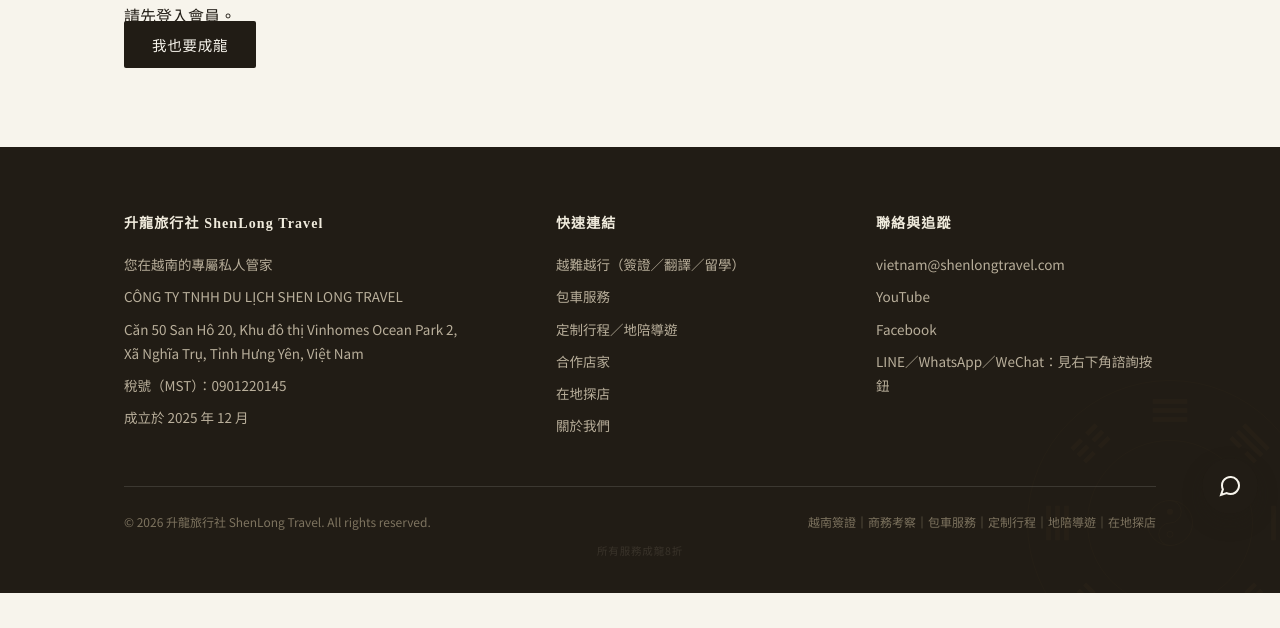
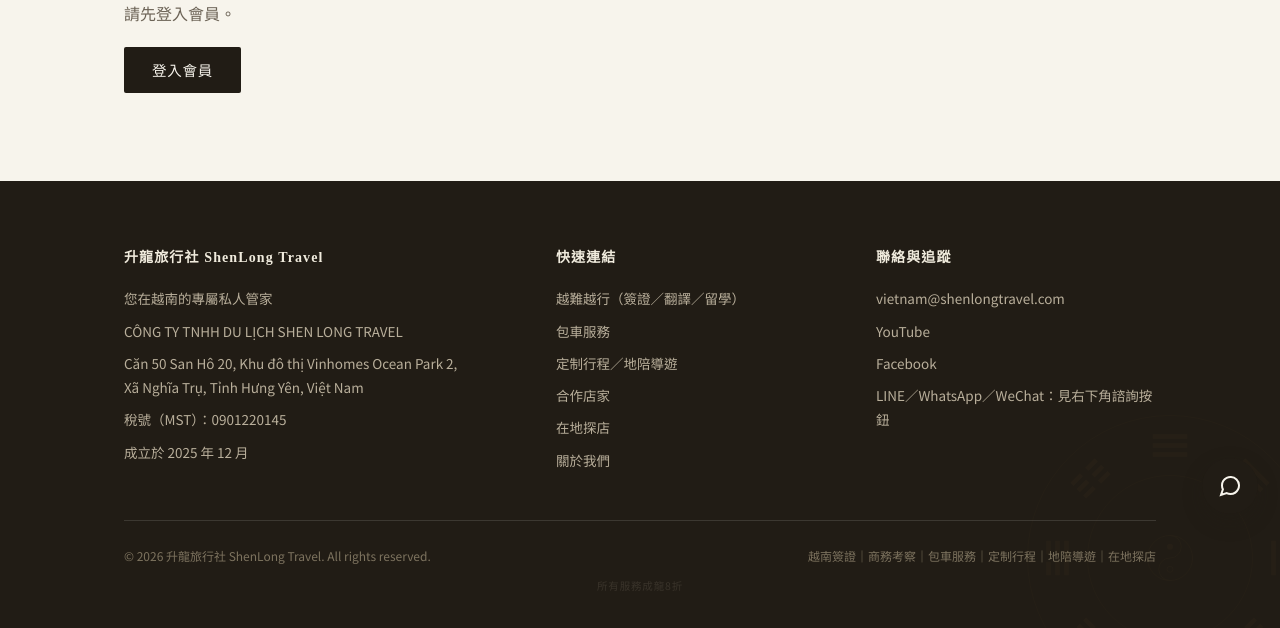
Before and after one commit to scarletedge/shenlongtravel.com, a plain HTML site: page member.html in a window 1280 px wide. Shown: the part 264-892 px from the top of the page. Before the commit the page ends 857 px from the top, so only its background shows below. Drawn offline with nearby package versions, Linux system fonts and the light colour scheme; no server answers.

Commit message:
會員中心未登入提示與登入按鈕分開
會員頁的登入按鈕改為「登入會員／登录会员」，仍走原本的登入。頁首按鈕不變。

Co-authored-by: scarletedge <scarletedge@users.noreply.github.com>

```diff
--- a/css/style.css
+++ b/css/style.css
@@ -1300,8 +1300,9 @@ section.case-section{padding:64px 0 56px}
 section.member-center{padding:56px 0 88px}
 .member-center h1{font-size:clamp(28px,4vw,42px);line-height:1.35;margin-bottom:12px}
 .member-account{margin:0 0 28px;font-size:15px;color:var(--muted);word-break:break-all}
-.member-guest p{color:var(--muted);margin-bottom:22px}
-.member-guest .btn-solid{display:inline-block}
+.member-guest{display:flex;flex-direction:column;align-items:flex-start;gap:20px}
+.member-guest p{color:var(--muted);margin:0;line-height:1.6}
+.member-guest .btn-solid{display:inline-block;margin:0;line-height:1.4;vertical-align:top}
 .member-center-grid{display:grid;grid-template-columns:1fr 1fr;gap:16px}
 .member-center-card{
   display:flex;flex-direction:column;justify-content:center;gap:8px;min-height:140px;
--- a/member.html
+++ b/member.html
@@ -70,9 +70,9 @@
 <section class="member-center">
   <div class="wrap">
     <h1>會員中心</h1>
-    <div id="member-guest">
+    <div id="member-guest" class="member-guest">
       <p>請先登入會員。</p>
-      <a href="fleet.html#member" class="btn-solid" id="member-login">我也要成龍</a>
+      <a href="fleet.html#member" class="btn-solid" id="member-login">登入會員</a>
     </div>
     <div id="member-panel" hidden>
       <p class="member-account" id="member-account" hidden></p>
```
Also changed, not shown: zh-cn/member.html (+2 -2 lines).
